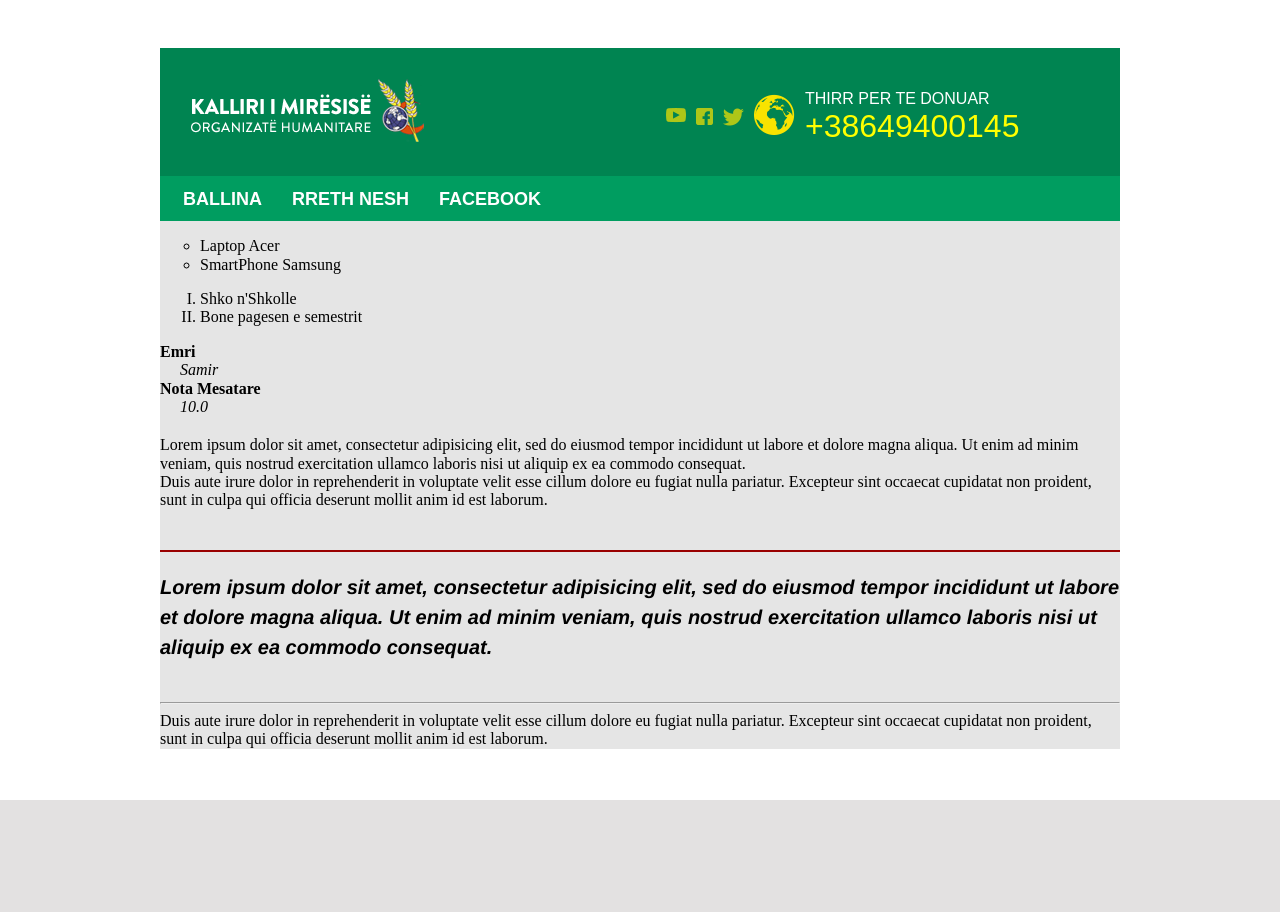
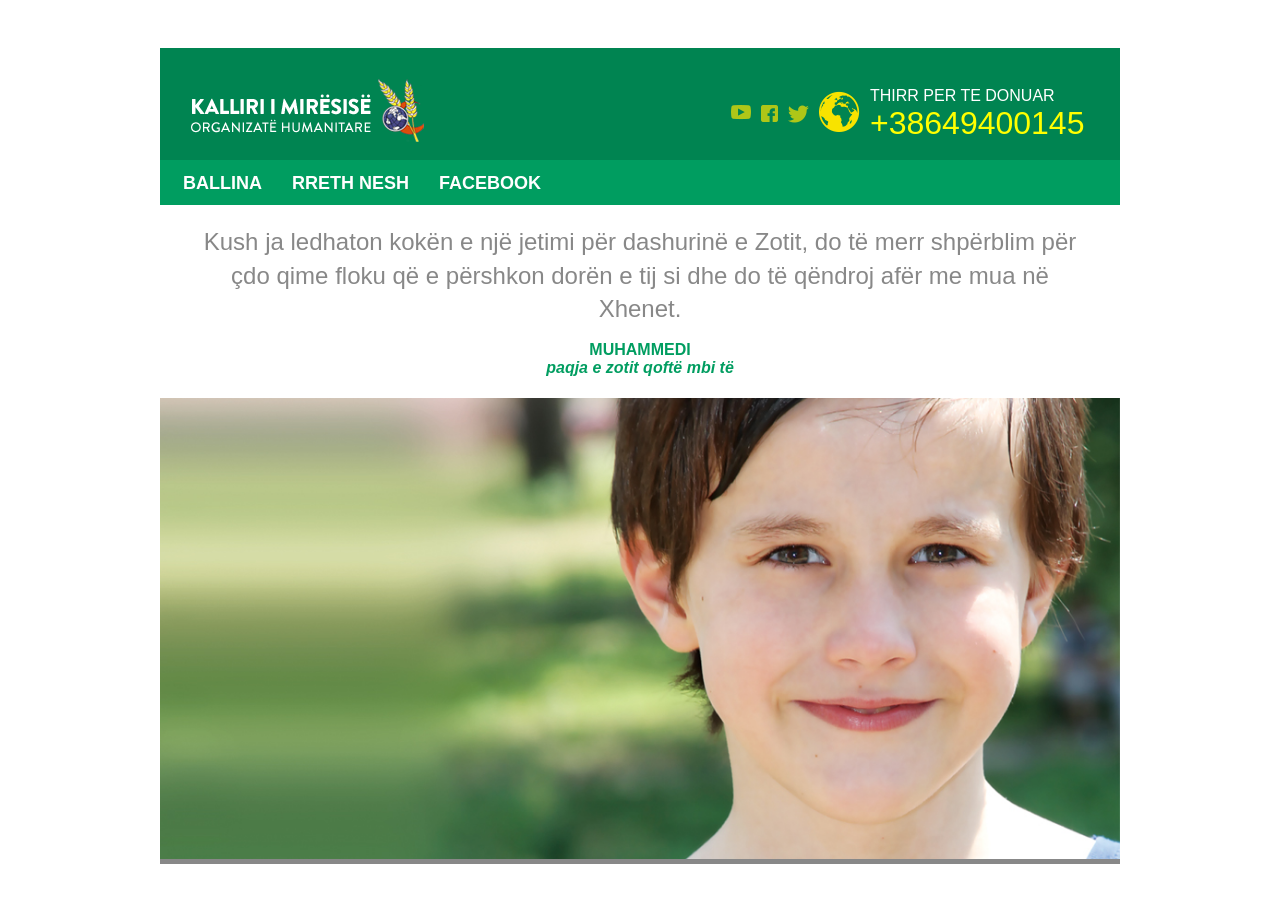
Before and after one commit to xhezacademy/WebCourseFiles, a PHP site: page / in a window 1280 px wide. Before the commit the page ends 800 px from the top, so only its background shows below. Run offline with PHP 8.4, Linux system fonts and the light colour scheme; some libraries are stand-ins or nearby versions.

Commit message:
New HTML Tags, CSS Position, Images

```diff
--- a/Exercise_5/assets/css/style.css
+++ b/Exercise_5/assets/css/style.css
@@ -8,7 +8,7 @@
 	width: 960px;
 	margin: 3rem auto; /* 0 auto */
 	min-height: 500px;
-	background: #e5e5e5;
+	background: #888;
 }
 
 .clearfix {
@@ -19,6 +19,7 @@
 	background-color: #008451;
 	padding: 10px 30px;
 	overflow: hidden;
+	position: relative;
 }
 
 #main-header h1 {
@@ -27,9 +28,10 @@
 }
 
 #main-header ul.socials {
-	margin-top: 45px;
 	list-style: none;
-	float: right;
+	position: absolute;
+	right:-35px;
+	bottom: -3px;
 }
 
 #main-header ul.socials li {
@@ -150,3 +152,42 @@
 	width: 40rem;
 	width: 40%;
 }
+
+section#citation {
+	background-color: #fff;
+	padding: 20px 30px;
+}
+
+#citation blockquote {
+	font-family: Arial, sans-serif;
+	text-align: center;
+	line-height: 1.4;
+	font-size: 24px;
+	color: #888;
+	margin: 0;
+}
+
+#citation cite {
+	text-align: center;
+	display: block;
+	font-family: Arial, sans-serif;
+	font-weight: bold;
+	color: #009d60;
+	text-transform: lowercase;
+	margin-top: 15px;
+}
+
+#citation cite span.unitalic {
+	font-style: normal;
+	text-transform: uppercase;
+}
+
+#slider ul {
+	margin: 0;
+	padding: 0;
+	list-style: none;
+}
+
+#slider ul li img {
+	width: 100%;
+}
--- a/Exercise_5/index.html
+++ b/Exercise_5/index.html
@@ -40,46 +40,18 @@
 				<li><a href="http://www.facebook.com" target="blank">Facebook</a></li>
 			</ul>
 		</nav>
-		<section>
-			<ul class="items">
-				<li>Laptop Acer</li>
-				<li>SmartPhone Samsung</li>
+		<section id="citation">
+			<blockquote>
+				Kush ja ledhaton kokën e një jetimi për dashurinë e Zotit, do të merr shpërblim për çdo qime floku që e përshkon dorën e tij si dhe do të qëndroj afër me mua në Xhenet.
+			</blockquote>
+			<cite><span class="unitalic">MUHAMMEDI</span> <br>
+			Paqja e Zotit qoftë mbi të</cite>
+		</section>
+		<section id="slider">
+			<ul>
+				<li><img src="assets/imgs/jetimi.jpg" alt="Jetim Kalliri"></li>
 			</ul>
-
-			<ol class="todo">
-				<li>Shko n'Shkolle</li>
-				<li>Bone pagesen e semestrit</li>
-			</ol>
-
-			<dl class="info">
-				<dt>Emri</dt>
-				<dd>Samir</dd>
-				<dt>Nota Mesatare</dt>
-				<dd>10.0</dd>
-			</dl>
-
-			<p>
-				Lorem ipsum dolor sit amet, consectetur adipisicing elit, sed do eiusmod
-				tempor incididunt ut labore et dolore magna aliqua. Ut enim ad minim veniam,
-				quis nostrud exercitation ullamco laboris nisi ut aliquip ex ea commodo
-				consequat.
-				<br>
-				Duis aute irure dolor in reprehenderit in voluptate velit esse
-				cillum dolore eu fugiat nulla pariatur. Excepteur sint occaecat cupidatat non
-				proident, sunt in culpa qui officia deserunt mollit anim id est laborum.
-			</p>
-			<p class="bravo">
-				Lorem ipsum dolor sit amet, consectetur adipisicing elit, sed do eiusmod
-				tempor incididunt ut labore et dolore magna aliqua. Ut enim ad minim veniam,
-				quis nostrud exercitation ullamco laboris nisi ut aliquip ex ea commodo
-				consequat.
-				<hr>
-				Duis aute irure dolor in reprehenderit in voluptate velit esse
-				cillum dolore eu fugiat nulla pariatur. Excepteur sint occaecat cupidatat non
-				proident, sunt in culpa qui officia deserunt mollit anim id est laborum.
-			</p>
 		</section>
-		<section></section>
 		<section></section>
 		<section></section>
 		<footer></footer>
```
Also changed, not shown: Exercise_5/assets/imgs/jetimi.jpg (added).
